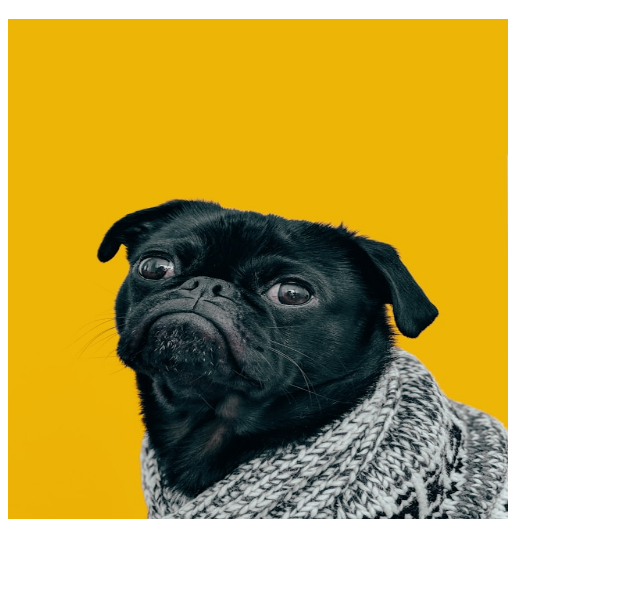
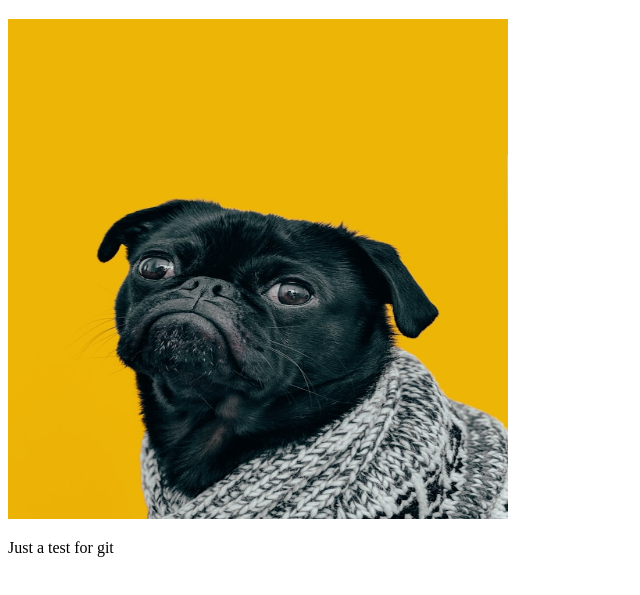
Before and after one commit to j-stolf/odinlinksandimages, a plain HTML site: page pages/about.html in a window 1280 px wide. Shown: the part 61-656 px from the top of the page, without its empty margins (0-640 px from the left). Drawn offline with Linux system fonts and the light colour scheme.

Commit message:
added paragraph for testing

```diff
--- a/pages/about.html
+++ b/pages/about.html
@@ -9,5 +9,6 @@
     <body>
         <h1>About Page</h1>
         <img src="../images/dog.jpg" alt="dog" height="500" width="500">
+        <p>Just a test for git</p>
     </body>
 </html>
```
